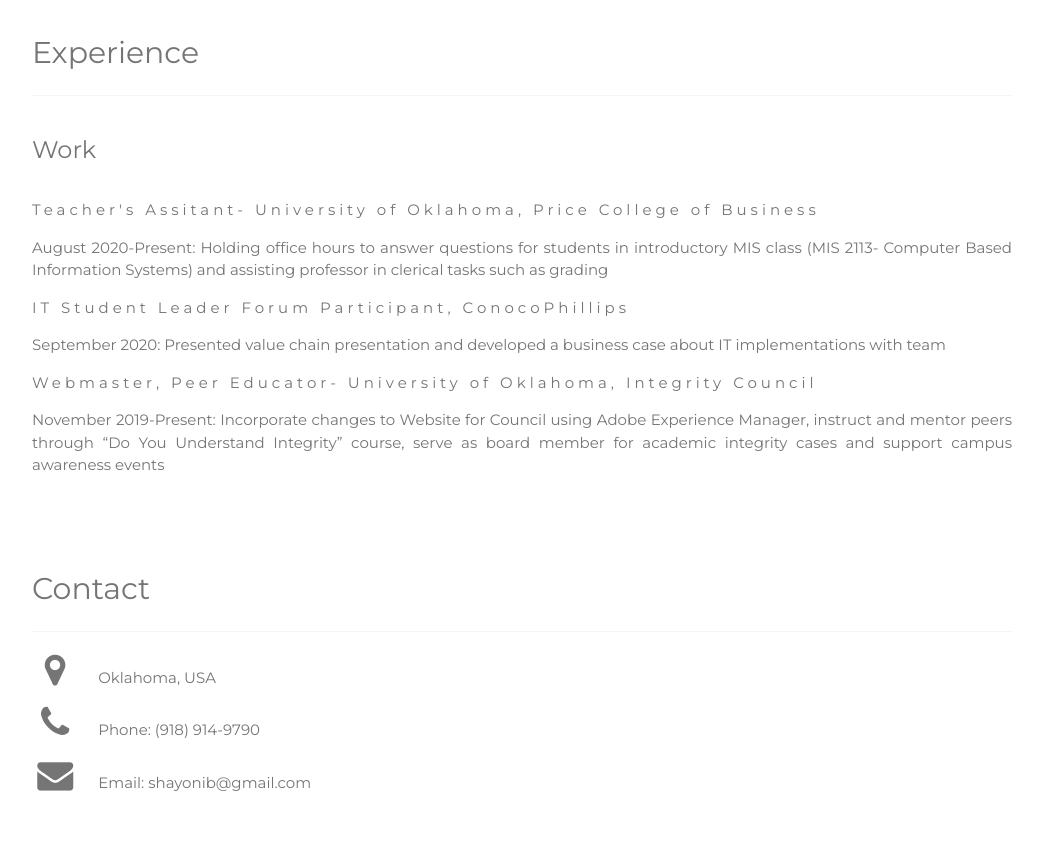
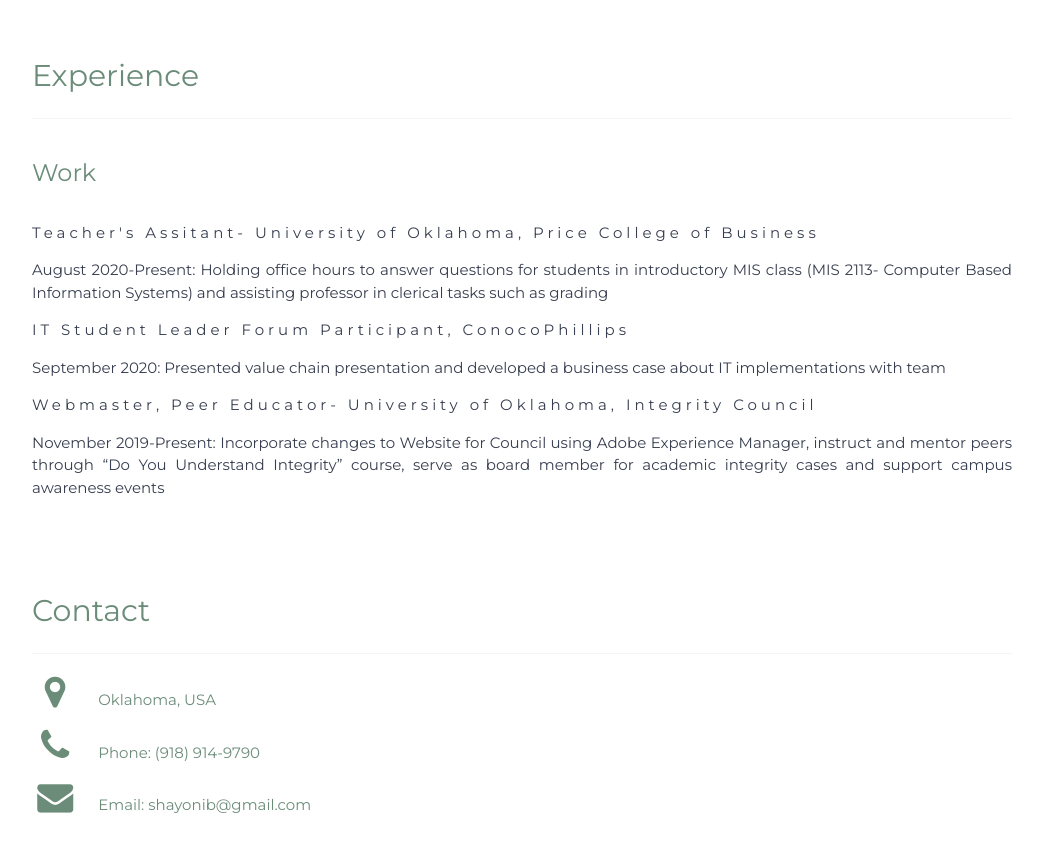
Before and after one commit to shayonib/shayonib.github.io, a plain HTML site: page index.html in a window 1280 px wide. Shown: the part 1760-2628 px from the top of the page, without its empty margins (118-1161 px from the left). Drawn offline with nearby package versions, Linux system fonts and the light colour scheme.

Commit message:
commit (close to final)

```diff
--- a/StyleSheetSite.css
+++ b/StyleSheetSite.css
@@ -2,7 +2,9 @@
 html {
     box-sizing: border-box
 }
-
+#buttons {
+    color: #6b8c79;
+}
 *, *:before, *:after {
     box-sizing: inherit
 }
@@ -215,9 +217,10 @@
 }
 
 h1, h2, h3, h4, h5, h6 {
+    color: #6b8c79;
     font-family: "Segoe UI",Arial,sans-serif;
     font-weight: 400;
-    margin: 10px 0
+    margin: 10px 0;
 }
 
 .w3-wide {
@@ -1611,8 +1614,9 @@
 }
 
 .w3-text-grey, .w3-hover-text-grey:hover, .w3-text-gray, .w3-hover-text-gray:hover {
-    color: #757575 !important
-}
+    color: #373e4f !important
+}
+
 
 .w3-text-light-grey, .w3-hover-text-light-grey:hover, .w3-text-light-gray, .w3-hover-text-light-gray:hover {
     color: #f1f1f1 !important
--- a/index.html
+++ b/index.html
@@ -3,7 +3,7 @@
 <title>Shayoni Banerjee</title>
 <meta charset="UTF-8">
 <meta name="viewport" content="width=device-width, initial-scale=1">
-<link rel="stylesheet" href="https://www.w3schools.com/w3css/4/w3.css">
+<link rel="stylesheet" href="StyleSheetSite.css">
 <link rel="stylesheet" href="https://fonts.googleapis.com/css?family=Montserrat">
 <link rel="stylesheet" href="https://cdnjs.cloudflare.com/ajax/libs/font-awesome/4.7.0/css/font-awesome.min.css">
 <style>
@@ -46,6 +46,7 @@
             <h1 class="w3-jumbo"><b>Shayoni Banerjee</b></h1>
             <p>shayonib@gmail.com | (918) 914-9790</p>
         </header>
+
         <!-- About Section -->
             <div class="w3-content w3-justify w3-text-grey w3-padding-32" id="about">
                 <h2>About</h2>
@@ -58,6 +59,7 @@
             <div class="w3-content w3-justify w3-text-grey w3-padding-32" id="about">
                 <h2>Projects</h2>
                 <hr class="w3-opacity">
+                <a target="_blank" href="https://drive.google.com/file/d/1AdJnJOWTGe06nBFgbmL8OwHakEVDA59X/view?usp=sharing"> Databases Project </a>
             </div>
 
             <div class="w3-content w3-justify w3-text-grey w3-padding-32" id="skills">
@@ -135,7 +137,7 @@
                 <h2>Contact</h2>
                 <hr class="w3-opacity">
 
-            <div class="w3-section">
+                <div class="w3-section" id="buttons">
                     <p><i class="fa fa-map-marker fa-fw w3-xxlarge w3-margin-right"></i> Oklahoma, USA</p>
                     <p><i class="fa fa-phone fa-fw w3-xxlarge w3-margin-right"></i> Phone: (918) 914-9790</p>
                     <p><i class="fa fa-envelope fa-fw w3-xxlarge w3-margin-right"> </i> Email: shayonib@gmail.com</p>
```
Lines whose indentation alone changed are shown as unchanged.
